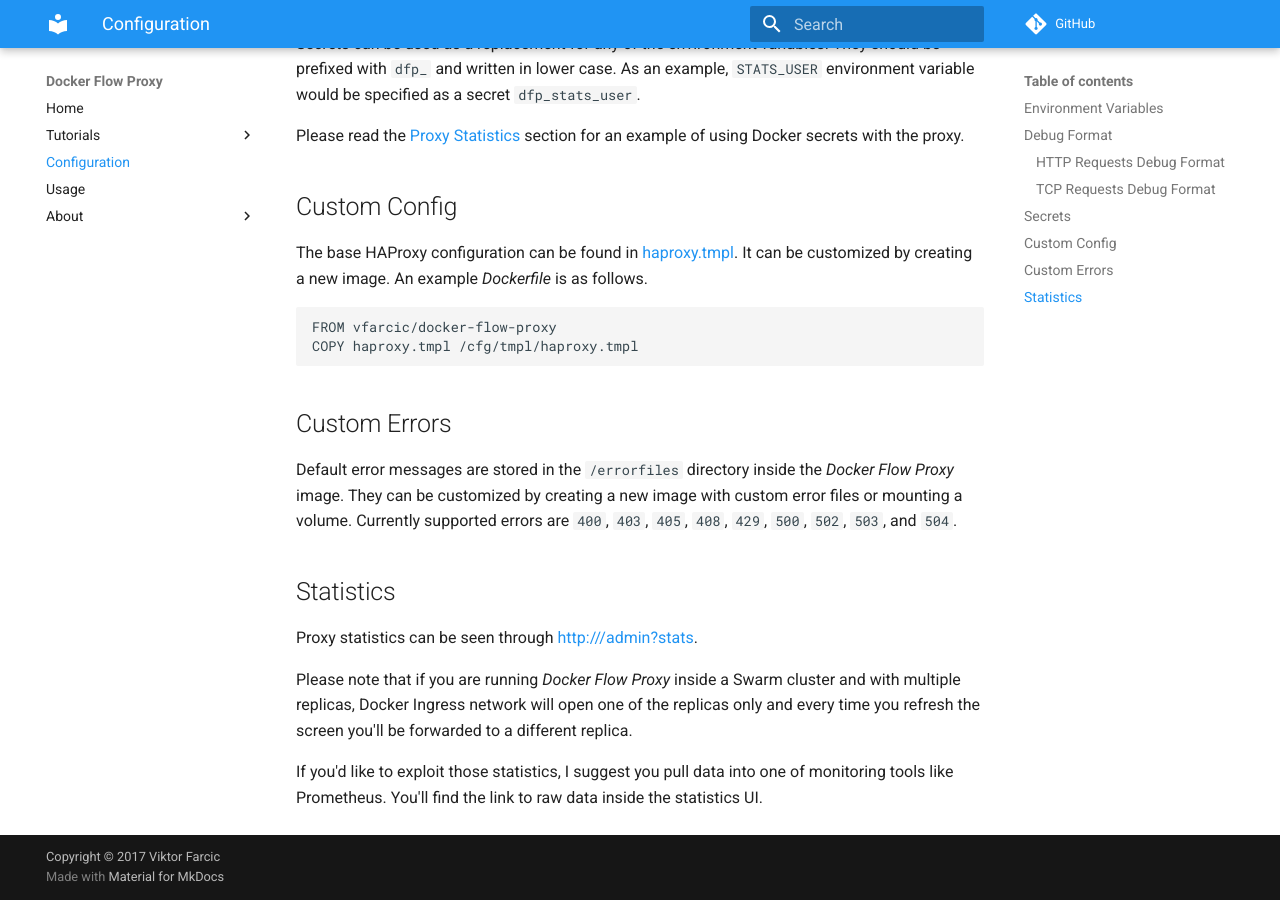
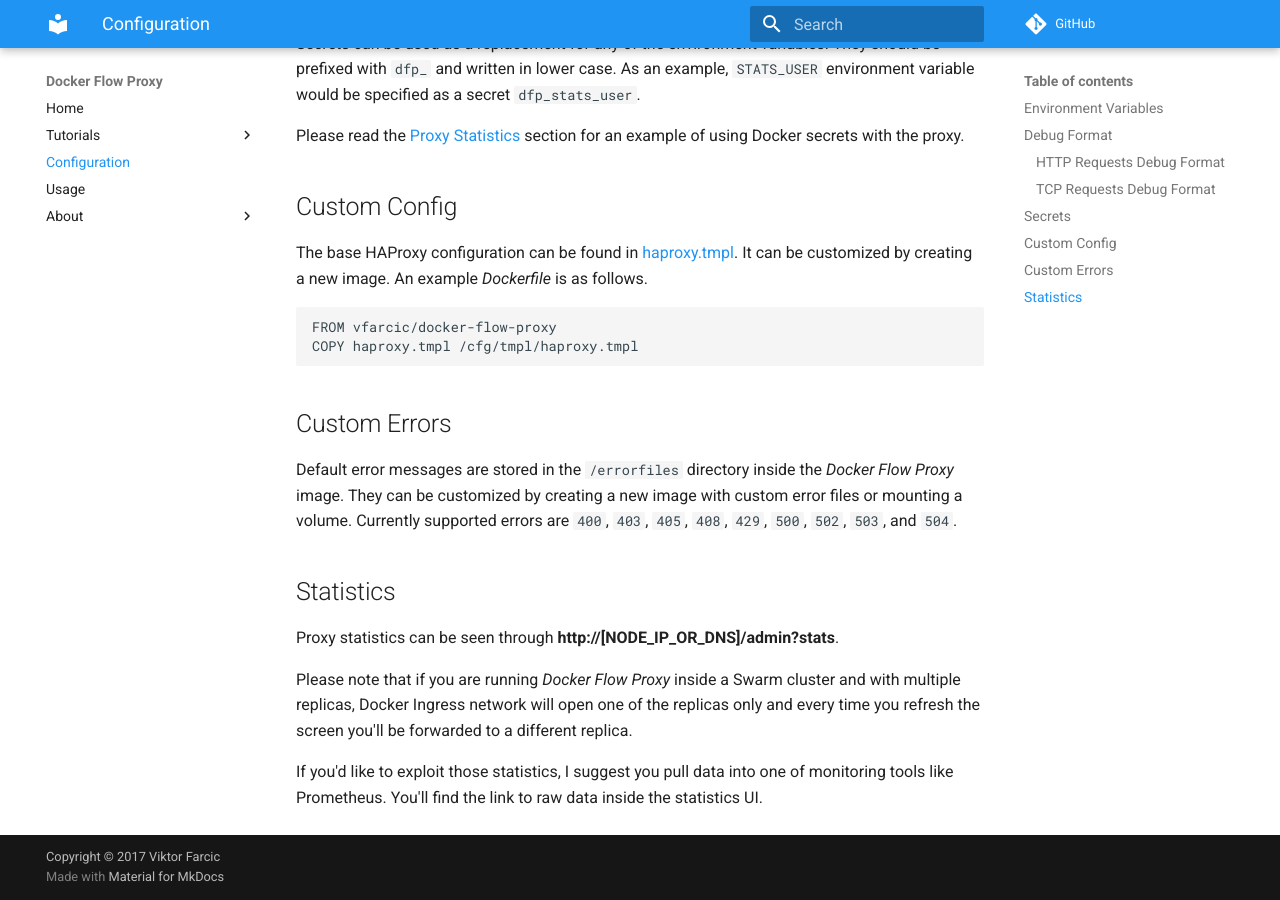
Before and after one commit to docker-flow/docker-flow-proxy, an MkDocs documentation site: the page built from docs/config.md, in a window 1280 px wide and 900 px high, scrolled down 9873 px. Built offline with MkDocs 1.6.1 and Material for MkDocs 9.7.7, drawn with Linux system fonts in a browser that asks for light colours; comment, search, counter and statistics services are not loaded; old or Windows-style settings are respelled for this version of MkDocs; part of the change alters nothing that is shown.

Commit message:
Added stats to docs [fixes #170]

```diff
--- a/docs/config.md
+++ b/docs/config.md
@@ -129,7 +129,7 @@ Default error messages are stored in the `/errorfiles` directory inside the *Doc
 
 ## Statistics
 
-Proxy statistics can be seen through [http://<NODE_IP_OR_DNS>/admin?stats](http://<NODE_IP_OR_DNS>/admin?stats).
+Proxy statistics can be seen through **http://[NODE_IP_OR_DNS]/admin?stats**.
 
 Please note that if you are running *Docker Flow Proxy* inside a Swarm cluster and with multiple replicas, Docker Ingress network will open one of the replicas only and every time you refresh the screen you'll be forwarded to a different replica.
 
```
